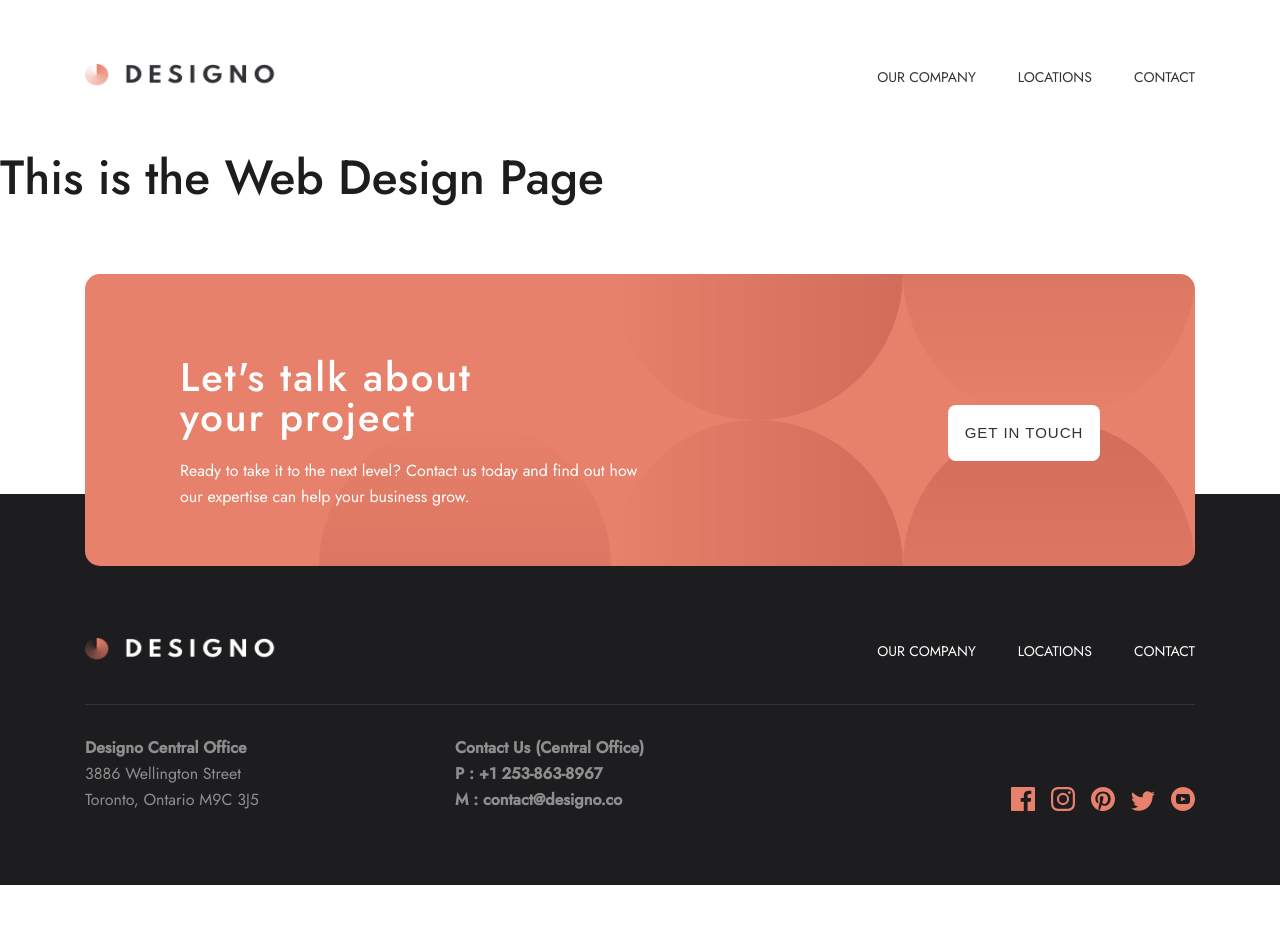
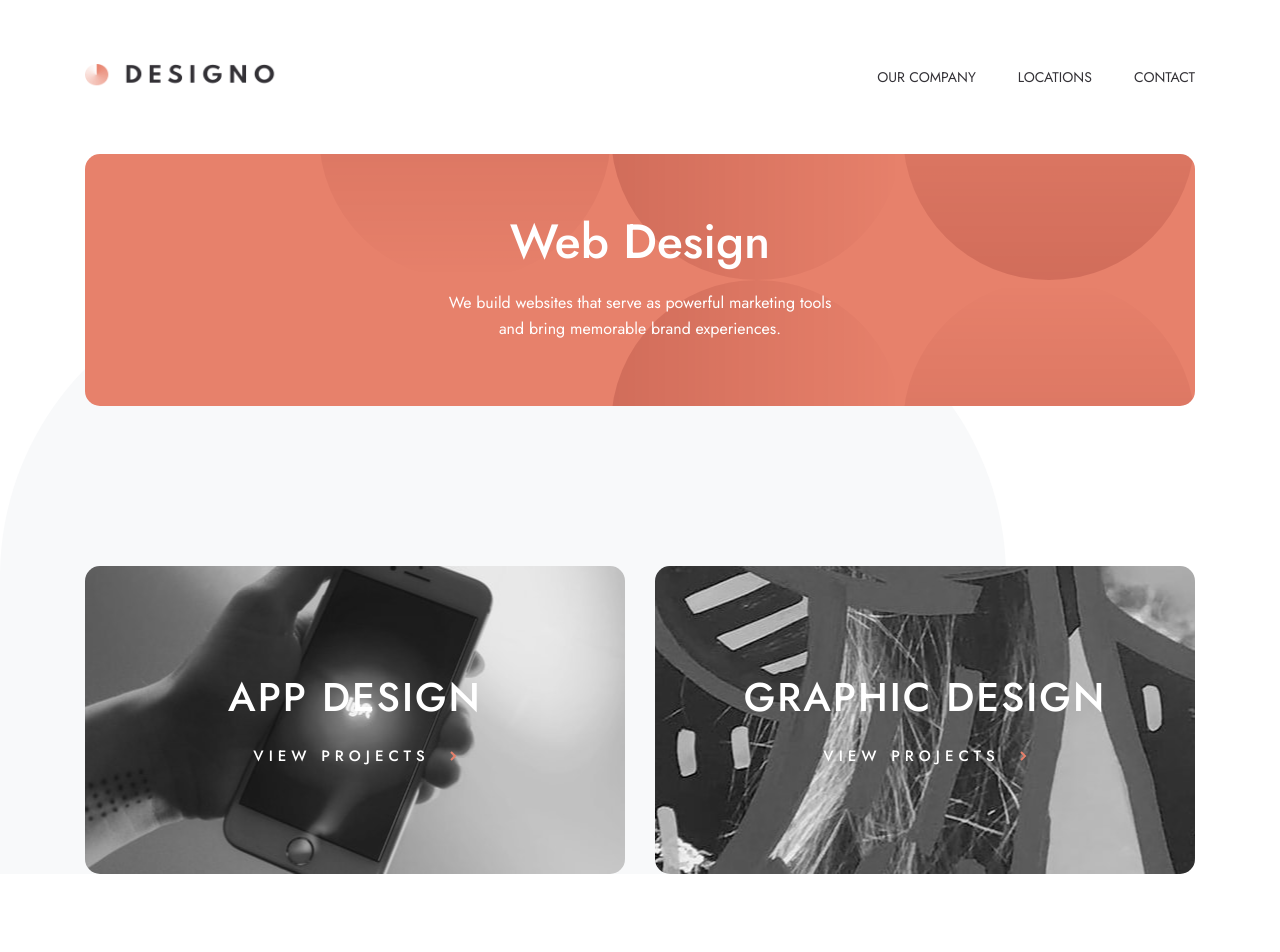
Before and after one commit to Jesuloba-world/Designo, a React (Create React App) app: page /web-design in a window 1280 px wide. Shown: the top 952 px of the page. Before the commit the page ends 885 px from the top, so only its background shows below. Built offline with nearby package versions, Linux system fonts and the light colour scheme.

Commit message:
DesignHead complete

```diff
--- /dev/null
+++ b/src/components/DesignHead/index.tsx
@@ -0,0 +1,25 @@
+import { FC } from "react";
+import { Container, Mask, TextSmall, TextBig } from "./style/designHead";
+import { ReactComponent as IntroWebBgPattern } from "../../assets/web-design/desktop/bg-pattern-intro-web.svg";
+
+interface composition {
+	TextSmall: FC;
+	TextBig: FC;
+}
+
+export const DesignHead: FC & composition = ({ children }) => {
+	return (
+		<Container>
+			<IntroWebBgPattern />
+			<Mask>{children}</Mask>
+		</Container>
+	);
+};
+
+DesignHead.TextBig = ({ children }) => {
+	return <TextBig>{children}</TextBig>;
+};
+
+DesignHead.TextSmall = ({ children }) => {
+	return <TextSmall>{children}</TextSmall>;
+};
--- /dev/null
+++ b/src/components/DesignHead/style/designHead.ts
@@ -0,0 +1,38 @@
+import styled from "styled-components/macro";
+import { Heading1, Body } from "../../UI/typography/style/typo";
+
+export const Container = styled.div`
+	background-color: ${({ theme }) => theme.peach};
+	height: 25.2rem;
+	max-width: 111rem;
+	margin: 0 auto;
+	border-radius: 1.5rem;
+	overflow: hidden;
+	display: flex;
+	align-items: center;
+	justify-content: flex-end;
+	position: relative;
+`;
+
+export const Mask = styled.div`
+	position: absolute;
+	top: 0;
+	left: 0;
+	height: 100%;
+	width: 100%;
+	padding: 6.4rem 19rem;
+	display: flex;
+	flex-direction: column;
+	align-items: center;
+	justify-content: space-between;
+`;
+
+export const TextBig = styled(Heading1)`
+	color: ${({ theme }) => theme.white};
+`;
+
+export const TextSmall = styled(Body)`
+	color: ${({ theme }) => theme.white};
+	max-width: 40rem;
+	text-align: center;
+`;
--- a/src/components/Section/index.tsx
+++ b/src/components/Section/index.tsx
@@ -23,7 +23,7 @@ export const Section: FC<section> & composition = ({ isHome, children }) => {
 	return <Container isHome={isHome}>{children}</Container>;
 };
 
-Section.Design = ({ type, isBig }) => {
+Section.Design = ({ type, isbig }) => {
 	let Image;
 
 	switch (type) {
@@ -34,14 +34,12 @@ Section.Design = ({ type, isBig }) => {
 			Image = GraphicImage;
 			break;
 		case "web":
-			Image = isBig ? WebImageBig : WebImageSmall;
+			Image = isbig ? WebImageBig : WebImageSmall;
 			break;
 	}
 
-	console.log(Image);
-
 	return (
-		<Design type={type} Image={Image} isBig={isBig} to={`${type}-design`}>
+		<Design type={type} image={Image} isbig={isbig} to={`${type}-design`}>
 			<Mask />
 			<Frame>
 				<BigText>{type} design</BigText>
--- a/src/components/Section/style/section.ts
+++ b/src/components/Section/style/section.ts
@@ -8,8 +8,8 @@ export interface section {
 }
 export interface design {
 	type: "web" | "app" | "graphic";
-	isBig?: boolean;
-	Image?: string;
+	isbig?: boolean;
+	image?: string;
 }
 
 export const Container = styled.div<section>`
@@ -25,7 +25,10 @@ export const Container = styled.div<section>`
 	grid-template-rows:repeat(2, 1fr);
 	height: 64rem;
 	`
-			: `height: 30.8rem`}
+			: `
+			grid-template-rows: 1fr;
+			height: 30.8rem;
+			`}
 
 	@media ${devices.tablet} {
 		grid-template-columns: 100%;
@@ -59,11 +62,11 @@ export const SmallText = styled(Heading3)`
 export const Design = styled(RouterLink)<design>`
 	position: relative;
 	border-radius: 1.5rem;
-	background-image: url(${({ Image }) => Image});
+	background-image: url(${({ image }) => image});
 	background-size: cover;
 	background-position: center;
 	grid-row: ${({ type }) => (type === "web" ? `span 2` : null)};
-	grid-row: ${({ isBig }) => (!isBig ? `span 1` : null)};
+	grid-row: ${({ isbig }) => (!isbig ? `span 1` : null)};
 	overflow: hidden;
 	display: flex;
 	align-items: center;
--- a/src/components/index.ts
+++ b/src/components/index.ts
@@ -7,3 +7,4 @@ export { Hero } from "./Hero";
 export { Section } from "./Section";
 export { Feature } from "./Feature";
 export { Page } from "./page";
+export { DesignHead } from "./DesignHead";
--- a/src/components/page/index.tsx
+++ b/src/components/page/index.tsx
@@ -1,16 +1,19 @@
 import { Page as Container, LeafContainer, Inner } from "./style/page";
 import { ReactComponent as Leaf } from "../../assets/shared/desktop/bg-pattern-leaf.svg";
 import { FC } from "react";
+import { useLocation } from "react-router-dom";
 
 interface composition {
 	Inner: FC;
 }
 
 export const Page: FC & composition = ({ children }) => {
+	const location = useLocation();
+
 	return (
 		<Container>
 			{children}
-			<LeafContainer>
+			<LeafContainer path={location.pathname}>
 				<Leaf />
 				<Leaf />
 			</LeafContainer>
--- a/src/components/page/style/page.ts
+++ b/src/components/page/style/page.ts
@@ -1,5 +1,9 @@
 import styled from "styled-components/macro";
 import { devices } from "../../devices";
+
+interface leaf {
+	path: string;
+}
 
 export const Page = styled.div`
 	position: relative;
@@ -16,16 +20,12 @@ export const Page = styled.div`
 export const Inner = styled.div`
 	position: relative;
 
-	@media ${devices.desktopL} {
-		padding: 0 4rem;
-	}
-
 	@media ${devices.tablet700} {
 		padding: 0 2.4rem;
 	}
 `;
 
-export const LeafContainer = styled.div`
+export const LeafContainer = styled.div<leaf>`
 	position: absolute;
 	top: 0;
 	left: 0;
@@ -44,11 +44,18 @@ export const LeafContainer = styled.div`
 	svg:first-of-type {
 		top: 32rem;
 		left: 0;
+		${({ path }) =>
+			path === "/web-design" ||
+			path === "/app-design" ||
+			path === "/graphic-design"
+				? `top: 12.6rem`
+				: null}
 	}
 
 	svg:last-of-type {
 		right: 0;
 		bottom: -30rem;
 		transform: rotate(180deg);
+		${({ path }) => (path !== "/" ? "display: none" : null)}
 	}
 `;
--- /dev/null
+++ b/src/containers/designHead/index.tsx
@@ -0,0 +1,17 @@
+import { DesignHead } from "../../components";
+import { headings } from "../../portfolio";
+
+interface props {
+	type: "web" | "app" | "graphic";
+}
+
+export const DesignHeadContainer: React.FC<props> = ({ type }) => {
+	const { title, subtitle } = headings[type];
+
+	return (
+		<DesignHead>
+			<DesignHead.TextBig>{title}</DesignHead.TextBig>
+			<DesignHead.TextSmall>{subtitle}</DesignHead.TextSmall>
+		</DesignHead>
+	);
+};
--- a/src/containers/index.ts
+++ b/src/containers/index.ts
@@ -4,3 +4,4 @@ export { CTAContainer } from "./CTA";
 export { HeroContainer } from "./hero";
 export { SectionContainer } from "./section";
 export { FeatureContainer } from "./feature";
+export { DesignHeadContainer } from "./designHead";
--- a/src/containers/section/index.tsx
+++ b/src/containers/section/index.tsx
@@ -14,9 +14,15 @@ export const SectionContainer = () => {
 
 	return (
 		<Section isHome={isHome}>
-			<Section.Design type={"web"} isBig={isBig} />
-			<Section.Design type={"app"} />
-			<Section.Design type={"graphic"} />
+			{!(location.pathname === "/web-design") ? (
+				<Section.Design type={"web"} isbig={isBig} />
+			) : null}
+			{!(location.pathname === "/app-design") ? (
+				<Section.Design type={"app"} />
+			) : null}
+			{!(location.pathname === "/graphic-design") ? (
+				<Section.Design type={"graphic"} />
+			) : null}
 		</Section>
 	);
 };
--- a/src/pages/webDesign.tsx
+++ b/src/pages/webDesign.tsx
@@ -1,6 +1,13 @@
-import { FC } from "react";
-import { Typo } from "../components";
+import { Page } from "../components";
+import { SectionContainer, DesignHeadContainer } from "../containers";
 
-export const WebDesign: FC = ({ children }) => {
-	return <Typo.H1>This is the Web Design Page</Typo.H1>;
+export const WebDesign = () => {
+	return (
+		<Page>
+			<DesignHeadContainer type="web" />
+			<Page.Inner>
+				<SectionContainer />
+			</Page.Inner>
+		</Page>
+	);
 };
--- /dev/null
+++ b/src/portfolio.ts
@@ -0,0 +1,144 @@
+// Web Images
+import expressImage from "./assets/web-design/desktop/image-express.jpg";
+import blogrImage from "./assets/web-design/desktop/image-blogr.jpg";
+import builderImage from "./assets/web-design/desktop/image-builder.jpg";
+import campImage from "./assets/web-design/desktop/image-camp.jpg";
+import photonImage from "./assets/web-design/desktop/image-photon.jpg";
+import transferImage from "./assets/web-design/desktop/image-transfer.jpg";
+// App Images
+import airfilterImage from "./assets/app-design/desktop/image-airfilter.jpg";
+import eyecamImage from "./assets/app-design/desktop/image-eyecam.jpg";
+import faceitImage from "./assets/app-design/desktop/image-faceit.jpg";
+import loopImage from "./assets/app-design/desktop/image-loopstudios.jpg";
+import todoImage from "./assets/app-design/desktop/image-todo.jpg";
+// Graphics Images
+import waterImage from "./assets/graphic-design/desktop/image-boxed-water.jpg";
+import changeImage from "./assets/graphic-design/desktop/image-change.jpg";
+import scienceImage from "./assets/graphic-design/desktop/image-science.jpg";
+
+interface project {
+	name: string;
+	description: string;
+	image: string;
+}
+
+interface composition {
+	web: project[];
+	app: project[];
+	graphic: project[];
+}
+
+interface head {
+	web: { title: string; subtitle: string };
+	app: { title: string; subtitle: string };
+	graphic: { title: string; subtitle: string };
+}
+
+export const headings: head = {
+	web: {
+		title: "Web Design",
+		subtitle:
+			"We build websites that serve as powerful marketing tools and bring memorable brand experiences.",
+	},
+	app: {
+		title: "App Design",
+		subtitle:
+			"Our mobile designs bring intuitive digital solutions to your customers right at their fingertips.",
+	},
+	graphic: {
+		title: "Graphics Design",
+		subtitle:
+			"We deliver eye-catching branding materials that are tailored to meet your business objectives.",
+	},
+};
+
+export const projects: composition = {
+	web: [
+		{
+			name: "Express",
+			description:
+				"A multi-carrier shipping website for ecommerce businesses",
+			image: expressImage,
+		},
+		{
+			name: "Transfer",
+			description:
+				"Site for low-cost money transfers and sending money within seconds",
+			image: transferImage,
+		},
+		{
+			name: "Photon",
+			description:
+				"A state-of-the-art music player with high-resolution audio and DSP effects",
+			image: photonImage,
+		},
+		{
+			name: "Builder",
+			description:
+				"Connects users with local contractors based on their location",
+			image: builderImage,
+		},
+		{
+			name: "Blogr",
+			description:
+				"Blogr is a platform for creating an online blog or publication",
+			image: blogrImage,
+		},
+		{
+			name: "Camp",
+			description:
+				"Get expert training in coding, data, design, and digital marketing",
+			image: campImage,
+		},
+	],
+	app: [
+		{
+			name: "Airfilter",
+			description:
+				"Solving the problem of poor indoor air quality by filtering the air",
+			image: airfilterImage,
+		},
+		{
+			name: "Eyecam",
+			description:
+				"Product that lets you edit your favorite photos and videos at any time",
+			image: eyecamImage,
+		},
+		{
+			name: "FaceIt",
+			description:
+				"Get to meet your favorite internet superstar with the faceit app",
+			image: faceitImage,
+		},
+		{
+			name: "Todo",
+			description:
+				"A todo app that features cloud sync with light and dark mode",
+			image: todoImage,
+		},
+		{
+			name: "Loopstudios",
+			description: "A VR experience app made for Loopstudios",
+			image: loopImage,
+		},
+	],
+	graphic: [
+		{
+			name: "Tim Brown",
+			description:
+				"A book cover designed for Tim Brown’s new release, ‘Change’",
+			image: changeImage,
+		},
+		{
+			name: "Boxed Water",
+			description: "A simple packaging concept made for Boxed Water",
+			image: waterImage,
+		},
+		{
+			name: "Science!",
+			description:
+				"A poster made in collaboration with the Federal Art Project",
+			image: scienceImage,
+		},
+	],
+};
```
